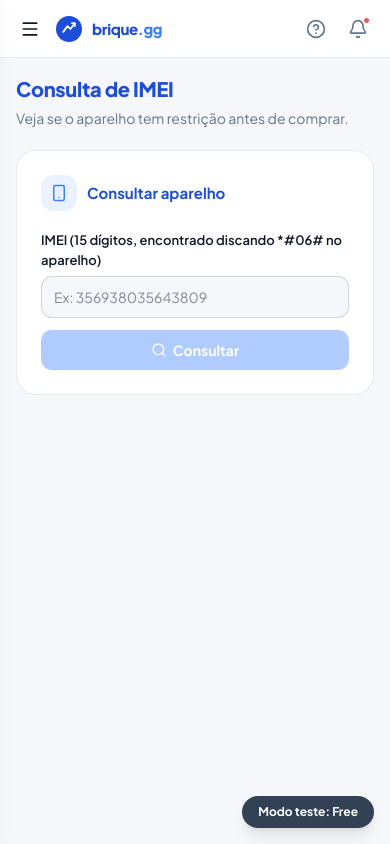
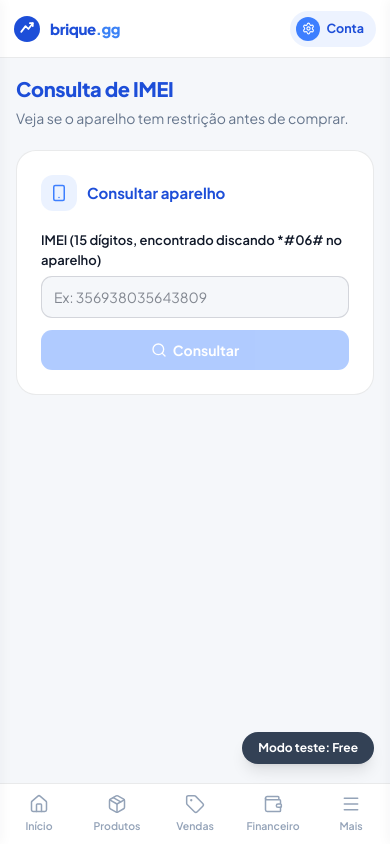
Before and after one commit to RomuloQuintas2/brique.gg, a Next.js app: page /painel/imei in a window 390 px wide. Built offline with nearby package versions, Linux system fonts and the light colour scheme.

Commit message:
feat: "menu de navegacao app"

```diff
--- a/components/brique-control/AppShell.tsx
+++ b/components/brique-control/AppShell.tsx
@@ -5,6 +5,7 @@ import { usePathname, useRouter } from "next/navigation";
 import { BriqueProvider } from "./BriqueContext";
 import Sidebar from "./Sidebar";
 import MobileTopBar from "./MobileTopBar";
+import BottomNav from "./BottomNav";
 import UpgradeModal from "./UpgradeModal";
 import DevProToggle from "./DevProToggle";
 import { createClient } from "@/lib/supabase/client";
@@ -23,41 +24,64 @@ const ROUTE_FOR_KEY: Record<string, string> = {
   assinatura: "/painel/assinatura",
 };
 
+const BOTTOM_NAV_KEYS = ["inicio", "produtos", "vendas", "financeiro"];
+
 function keyForPathname(pathname: string) {
   const entry = Object.entries(ROUTE_FOR_KEY).find(([, path]) => path === pathname);
   return entry ? entry[0] : "inicio";
 }
 
 function AppShellInner({ children }: { children: React.ReactNode }) {
-  const [sidebarOpen, setSidebarOpen] = useState(false);
+  const [moreOpen, setMoreOpen] = useState(false);
   const pathname = usePathname();
   const router = useRouter();
   const activeNav = keyForPathname(pathname);
 
+  const handleLogout = async () => {
+    const supabase = createClient();
+    await supabase.auth.signOut();
+    router.push("/login");
+    router.refresh();
+  };
+
+  const handleSelectNav = (key: string) => {
+    setMoreOpen(false);
+    const route = ROUTE_FOR_KEY[key];
+    if (route) router.push(route);
+  };
+
   return (
     <div className="min-h-screen bg-[#F5F7FA] text-[#101828]">
-      <MobileTopBar onOpenSidebar={() => setSidebarOpen(true)} />
+      <MobileTopBar />
 
       <Sidebar
-        open={sidebarOpen}
-        onClose={() => setSidebarOpen(false)}
+        open={false}
+        onClose={() => {}}
         activeNav={activeNav}
-        onSelectNav={(key) => {
-          setSidebarOpen(false);
-          const route = ROUTE_FOR_KEY[key];
-          if (route) router.push(route);
-        }}
-        onLogout={async () => {
-          const supabase = createClient();
-          await supabase.auth.signOut();
-          router.push("/login");
-          router.refresh();
-        }}
+        onSelectNav={handleSelectNav}
+        onLogout={handleLogout}
+        side="left"
       />
 
-      <main className="max-w-[1100px] px-4 pt-[74px] pb-4 lg:ml-[260px] lg:px-9 lg:pt-9">
+      <Sidebar
+        open={moreOpen}
+        onClose={() => setMoreOpen(false)}
+        activeNav={activeNav}
+        onSelectNav={handleSelectNav}
+        onLogout={handleLogout}
+        side="right"
+        hideKeys={BOTTOM_NAV_KEYS}
+      />
+
+      <main className="max-w-[1100px] px-4 pt-4 pb-24 lg:ml-[260px] lg:px-9 lg:pt-9 lg:pb-4">
         {children}
       </main>
+
+      <BottomNav
+        activeNav={activeNav}
+        moreOpen={moreOpen}
+        onOpenMore={() => setMoreOpen(true)}
+      />
 
       <UpgradeModal />
       <DevProToggle />
--- /dev/null
+++ b/components/brique-control/BottomNav.tsx
@@ -0,0 +1,63 @@
+"use client";
+
+import Link from "next/link";
+import { Home, Package, Tag, Wallet, Menu } from "lucide-react";
+
+const items = [
+  { key: "inicio", label: "Início", icon: Home, href: "/painel" },
+  { key: "produtos", label: "Produtos", icon: Package, href: "/painel/produtos" },
+  { key: "vendas", label: "Vendas", icon: Tag, href: "/painel/vendas" },
+  { key: "financeiro", label: "Financeiro", icon: Wallet, href: "/painel/financeiro" },
+] as const;
+
+export default function BottomNav({
+  activeNav,
+  moreOpen,
+  onOpenMore,
+}: {
+  activeNav: string;
+  moreOpen: boolean;
+  onOpenMore: () => void;
+}) {
+  return (
+    <nav
+      className="fixed inset-x-0 bottom-0 z-40 flex items-stretch bg-white lg:hidden"
+      style={{
+        borderTop: "1px solid rgba(15,23,42,0.09)",
+        paddingBottom: "env(safe-area-inset-bottom)",
+      }}
+    >
+      {items.map((item) => {
+        const Icon = item.icon;
+        const active = activeNav === item.key;
+        return (
+          <Link
+            key={item.key}
+            href={item.href}
+            className="flex flex-1 flex-col items-center justify-center gap-1 py-2.5"
+          >
+            <Icon size={20} color={active ? "#3D7FFF" : "#94A3B8"} strokeWidth={active ? 2.2 : 1.8} />
+            <span
+              className="text-[10.5px] font-semibold"
+              style={{ color: active ? "#3D7FFF" : "#94A3B8" }}
+            >
+              {item.label}
+            </span>
+          </Link>
+        );
+      })}
+      <button
+        onClick={onOpenMore}
+        className="flex flex-1 cursor-pointer flex-col items-center justify-center gap-1 border-none bg-none py-2.5"
+      >
+        <Menu size={20} color={moreOpen ? "#3D7FFF" : "#94A3B8"} strokeWidth={moreOpen ? 2.2 : 1.8} />
+        <span
+          className="text-[10.5px] font-semibold"
+          style={{ color: moreOpen ? "#3D7FFF" : "#94A3B8" }}
+        >
+          Mais
+        </span>
+      </button>
+    </nav>
+  );
+}
--- a/components/brique-control/DevProToggle.tsx
+++ b/components/brique-control/DevProToggle.tsx
@@ -8,7 +8,7 @@ export default function DevProToggle() {
   return (
     <button
       onClick={() => setIsPro(!isPro)}
-      className="fixed right-4 bottom-4 z-[70] cursor-pointer rounded-full px-4 py-2 text-xs font-bold text-white shadow-lg"
+      className="fixed right-4 bottom-20 z-[70] cursor-pointer rounded-full px-4 py-2 text-xs font-bold text-white shadow-lg lg:bottom-4"
       style={{ background: isPro ? "#1B7A4A" : "#334155" }}
       title="Alternar modo de teste Free/PRO"
     >
--- a/components/brique-control/MobileTopBar.tsx
+++ b/components/brique-control/MobileTopBar.tsx
@@ -1,30 +1,24 @@
-import { Menu, HelpCircle, Bell } from "lucide-react";
+import Link from "next/link";
+import { Settings } from "lucide-react";
 import Logo from "./Logo";
 
-export default function MobileTopBar({ onOpenSidebar }: { onOpenSidebar: () => void }) {
+export default function MobileTopBar() {
   return (
     <div
-      className="fixed inset-x-0 top-0 z-40 flex h-[58px] items-center justify-between bg-white px-3.5 lg:hidden"
+      className="flex h-[58px] items-center justify-between bg-white px-3.5 lg:hidden"
       style={{ borderBottom: "1px solid rgba(15,23,42,0.09)" }}
     >
-      <div className="flex items-center gap-2.5">
-        <button
-          onClick={onOpenSidebar}
-          className="flex cursor-pointer items-center border-none bg-none p-1.5 text-[#101828]"
-        >
-          <Menu size={20} />
-        </button>
-        <Logo size={26} textSize={15} />
-      </div>
-      <div className="flex items-center gap-1.5">
-        <button className="flex cursor-pointer items-center border-none bg-none p-2 text-[#64748B]">
-          <HelpCircle size={20} />
-        </button>
-        <button className="relative flex cursor-pointer items-center border-none bg-none p-2 text-[#64748B]">
-          <Bell size={20} />
-          <span className="absolute top-1.5 right-1.5 h-[7px] w-[7px] rounded-full border-[1.5px] border-white bg-[#E05B5B]" />
-        </button>
-      </div>
+      <Logo size={26} textSize={15} />
+      <Link
+        href="/painel/conta"
+        className="flex items-center gap-1.5 rounded-full py-1.5 pr-3 pl-1.5 text-[12.5px] font-bold text-[#1D4ED8]"
+        style={{ background: "rgba(76,141,255,0.1)" }}
+      >
+        <span className="flex h-6 w-6 items-center justify-center rounded-full bg-[#3D7FFF] text-white">
+          <Settings size={13} />
+        </span>
+        Conta
+      </Link>
     </div>
   );
 }
--- a/components/brique-control/Sidebar.tsx
+++ b/components/brique-control/Sidebar.tsx
@@ -12,42 +12,53 @@ export default function Sidebar({
   activeNav,
   onSelectNav,
   onLogout,
+  side = "left",
+  hideKeys = [],
 }: {
   open: boolean;
   onClose: () => void;
   activeNav: string;
   onSelectNav: (key: string) => void;
   onLogout: () => void;
+  side?: "left" | "right";
+  hideKeys?: string[];
 }) {
   const { isPro, openUpgradeModal } = useBrique();
+  const isRight = side === "right";
+
+  const visibleGroups = navGroups
+    .map((group) => ({
+      ...group,
+      items: group.items.filter((item) => !hideKeys.includes(item.key)),
+    }))
+    .filter((group) => group.items.length > 0);
 
   return (
     <>
       {open && (
-        <div
-          onClick={onClose}
-          className="fixed inset-0 z-40 bg-black/55 lg:hidden"
-        />
+        <div onClick={onClose} className="fixed inset-0 z-40 bg-black/55 lg:hidden" />
       )}
 
       <aside
-        className={`fixed top-0 left-0 z-50 flex h-screen w-[260px] flex-col bg-white shadow-[2px_0_12px_rgba(15,23,42,0.04)] transition-transform duration-300 ease-in-out lg:translate-x-0 ${
-          open ? "translate-x-0" : "-translate-x-full"
+        className={`fixed top-0 z-50 flex h-screen w-[260px] flex-col bg-white transition-transform duration-300 ease-in-out ${
+          isRight
+            ? `right-0 lg:hidden ${open ? "translate-x-0" : "translate-x-full"} shadow-[-2px_0_12px_rgba(15,23,42,0.04)]`
+            : `left-0 lg:translate-x-0 ${open ? "translate-x-0" : "-translate-x-full"} shadow-[2px_0_12px_rgba(15,23,42,0.04)]`
         }`}
-        style={{ borderRight: "1px solid rgba(15,23,42,0.09)" }}
+        style={isRight ? { borderLeft: "1px solid rgba(15,23,42,0.09)" } : { borderRight: "1px solid rgba(15,23,42,0.09)" }}
       >
         <div className="flex items-center justify-between px-[18px] pt-[22px] pb-[18px]">
           <Logo size={32} textSize={16} />
           <button
             onClick={onClose}
-            className="flex cursor-pointer items-center border-none bg-none p-1 text-[#64748B] lg:hidden"
+            className={`flex cursor-pointer items-center border-none bg-none p-1 text-[#64748B] ${isRight ? "" : "lg:hidden"}`}
           >
             <X size={20} />
           </button>
         </div>
 
         <nav className="flex-1 overflow-y-auto px-3 pt-1 pb-3">
-          {navGroups.map((group) => (
+          {visibleGroups.map((group) => (
             <div key={group.label} className="mb-[18px]">
               <div className="px-2.5 pt-2 pb-1.5 text-[11px] font-bold tracking-[0.06em] text-[#8A93A3] uppercase">
                 {group.label}
```
Also changed, not shown: 1 other file (tests, documents, lock files or other folders).
